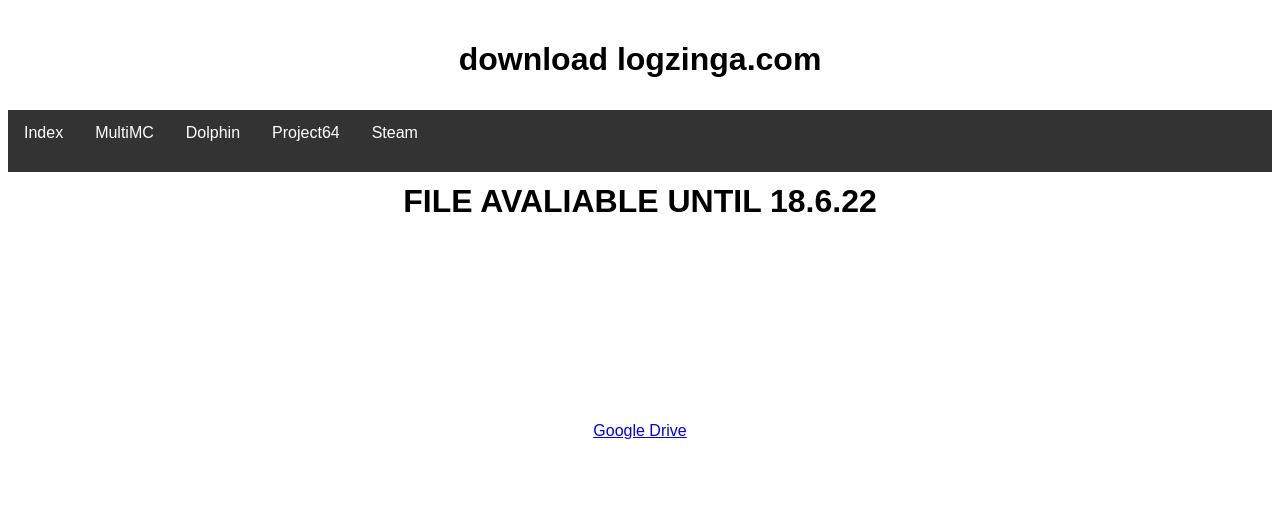
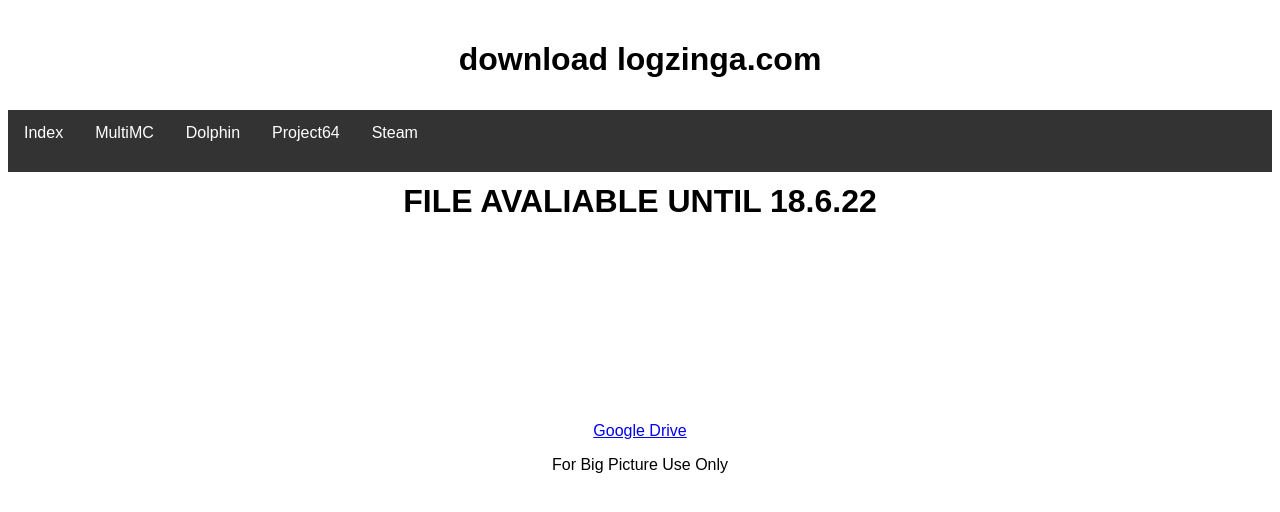
Before and after one commit to logzinga/dl.logzinga.com, a plain HTML site: page bp.html in a window 1280 px wide. Drawn offline with Linux system fonts and the light colour scheme.

Commit message:
Don't Use, School thing

```diff
--- a/bp.html
+++ b/bp.html
@@ -13,5 +13,6 @@
     <body>
       <h1>FILE AVALIABLE UNTIL 18.6.22</h1>
       <p><a href="https://drive.google.com/file/d/1h5SfeY8PnOBbmUBrU-W_SROi3ZBrTXYO/view?usp=sharing">Google Drive</a></p>
+      <p>For Big Picture Use Only</p>
     </body>
 </html>
```
